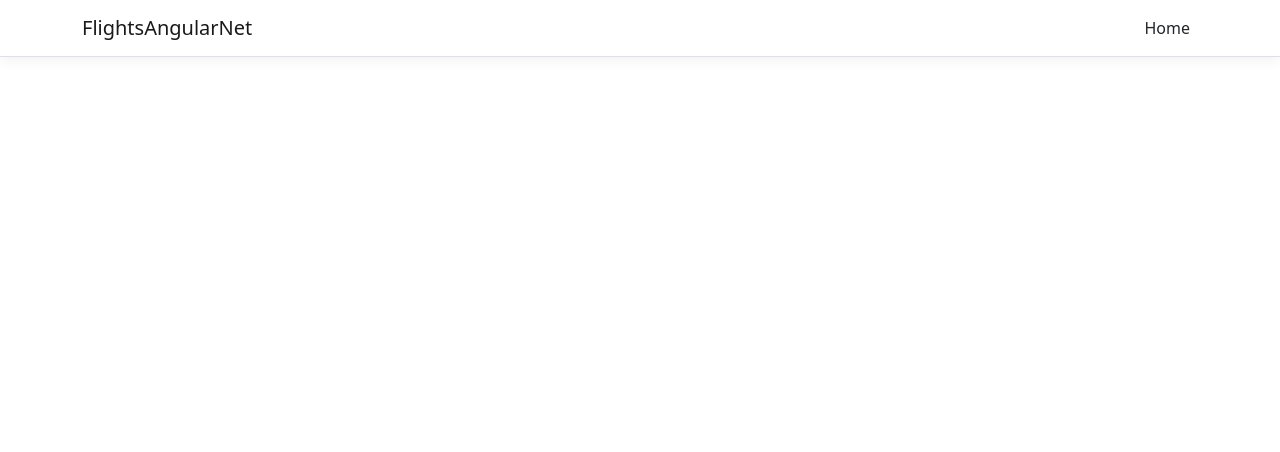
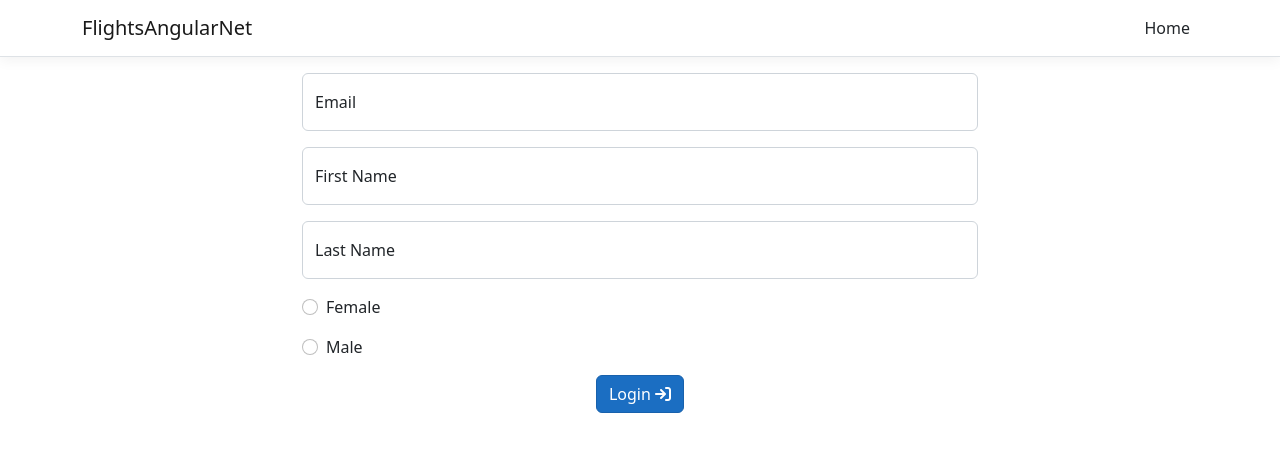
Before and after one commit to chrisira/FlightsAngularDotNet, an Angular app in the folder FlightsAngularNet/ClientApp/: page /register-passenger in a window 1280 px wide. Before the commit this address led to /. Shown: the top 452 px of the page. Built offline with nearby package versions, Linux system fonts and the light colour scheme.

Commit message:
Added register form htlm markup

```diff
--- a/FlightsAngularNet/ClientApp/src/app/app.module.ts
+++ b/FlightsAngularNet/ClientApp/src/app/app.module.ts
@@ -30,7 +30,7 @@ import { RegisterPassengerComponent } from './register-passenger/register-passen
       { path: '', component: SearchFlightsComponent, pathMatch: 'full' },
       { path: 'search-flight', component: SearchFlightsComponent },
       { path: 'book-flight/:flightId', component: BookFlightComponent },
-      { path: 'register-passsenger', component: RegisterPassengerComponent },
+      { path: 'register-passenger', component: RegisterPassengerComponent },
 
     ])
   ],
--- a/FlightsAngularNet/ClientApp/src/app/register-passenger/register-passenger.component.html
+++ b/FlightsAngularNet/ClientApp/src/app/register-passenger/register-passenger.component.html
@@ -1 +1,38 @@
-<p>register-passenger works!</p>
+<div class="container d-grid gap-3" style="max-width: 700px;">
+
+  <div class="form-floating">
+    <input placeholder="Email" class="form-control" type="text" />
+    <label for="email">Email</label>
+
+  </div>
+  <div class="d-grid gap-3">
+
+    <div class="form-floating">
+
+      <input class="form-control" type="text" id="firstName" placeholder="First Name" />
+      <label class="form-label" for="firstName">First Name</label>
+
+    </div>
+
+    <div class="form-floating">
+
+      <input placeholder="Last Name" class="form-control" id="lastName" type="text" />
+      <label class="form-label" for="lastName">Last Name</label>
+
+    </div>
+
+
+    <div>
+
+      <input id="isFemale" class="form-check-input" [value]=true type="radio" />
+      <label class="ms-2 form-check-label" for="isFemale">Female</label>
+    </div>
+    <div>
+      <input id="isFemale" class="form-check-input" [value]=false type="radio" />
+      <label class="ms-2 form-check-label" for="isFemale">Male</label>
+    </div>
+  </div>
+  <div class="d-flex justify-content-center center">
+    <button (click)="register()" type="submit" class="btn btn-primary">Login <i class="fa fa-sign-in" aria-hidden="true"></i></button>
+  </div>
+</div>
```
